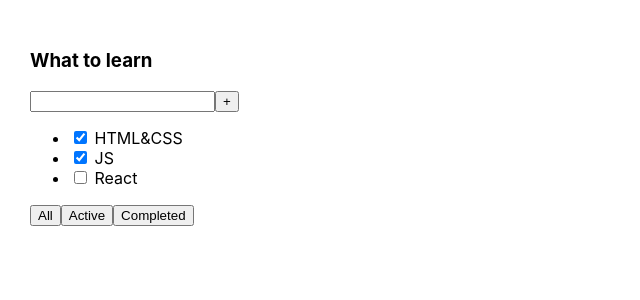
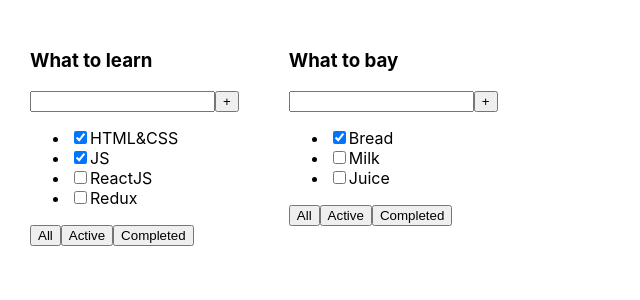
Before and after one commit to zudilinv/todolist_main, a React (Create React App) app: page / in a window 1280 px wide. Shown: the top 300 px of the page, without its empty margins (0-640 px from the left). Built offline with nearby package versions, Linux system fonts and the light colour scheme.

Commit message:
TodoList-2

```diff
--- a/src/App.tsx
+++ b/src/App.tsx
@@ -1,26 +1,28 @@
-import React from 'react';
-import './App.css';
+import React from "react";
+import "./App.css";
+import {TaskType, Todolist} from "./Todolist";
 
 function App() {
+
+    const title1 = "What to learn"
+    const title2 = "What to bay"
+
+    const tasks1: TaskType[] = [
+        {id: 1, title: "HTML&CSS", isDone: true},
+        {id: 2, title: "JS", isDone: true},
+        {id: 3, title: "ReactJS", isDone: false},
+        {id: 4, title: "Redux", isDone: false}
+    ]
+    const tasks2: TaskType[] = [
+        {id: 1, title: "Bread", isDone: true},
+        {id: 2, title: "Milk", isDone: false},
+        {id: 3, title: "Juice", isDone: false}
+    ]
+
     return (
         <div className="App">
-            <div>
-                <h3>What to learn</h3>
-                <div>
-                    <input/>
-                    <button>+</button>
-                </div>
-                <ul>
-                    <li><input type="checkbox" checked={true}/> <span>HTML&CSS</span></li>
-                    <li><input type="checkbox" checked={true}/> <span>JS</span></li>
-                    <li><input type="checkbox" checked={false}/> <span>React</span></li>
-                </ul>
-                <div>
-                    <button>All</button>
-                    <button>Active</button>
-                    <button>Completed</button>
-                </div>
-            </div>
+            <Todolist title={title1} tasks={tasks1}/>
+            <Todolist title={title2} tasks={tasks2}/>
         </div>
     );
 }
--- /dev/null
+++ b/src/Todolist.tsx
@@ -0,0 +1,39 @@
+import React from "react";
+
+export type TodolistType = {
+    title: string
+    tasks: TaskType[]
+}
+export type TaskType = {
+    id: number
+    title: string
+    isDone: boolean
+}
+
+export const Todolist = (props: TodolistType) => {
+
+    const taskMap = props.tasks.map((task) => {
+        return <li>
+                <input type="checkbox" checked={task.isDone}/>
+                <span>{task.title}</span>
+        </li>
+    })
+
+    return (
+        <div>
+            <h3>{props.title}</h3>
+            <div>
+                <input/>
+                <button>+</button>
+            </div>
+            <ul>
+                {taskMap}
+            </ul>
+            <div>
+                <button>All</button>
+                <button>Active</button>
+                <button>Completed</button>
+            </div>
+        </div>
+    )
+}
```
